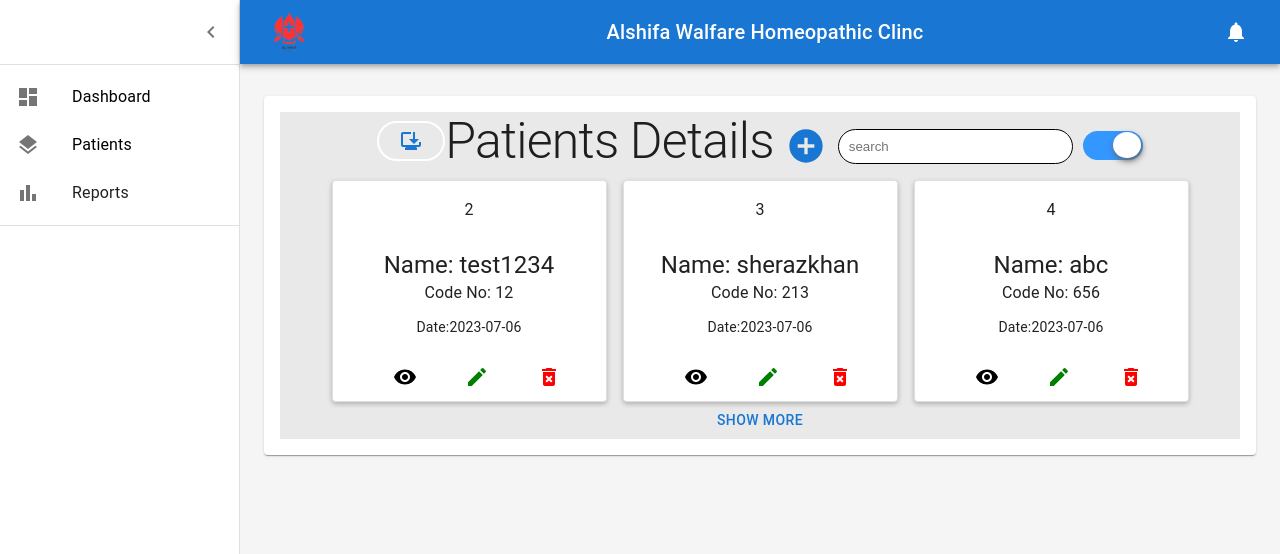
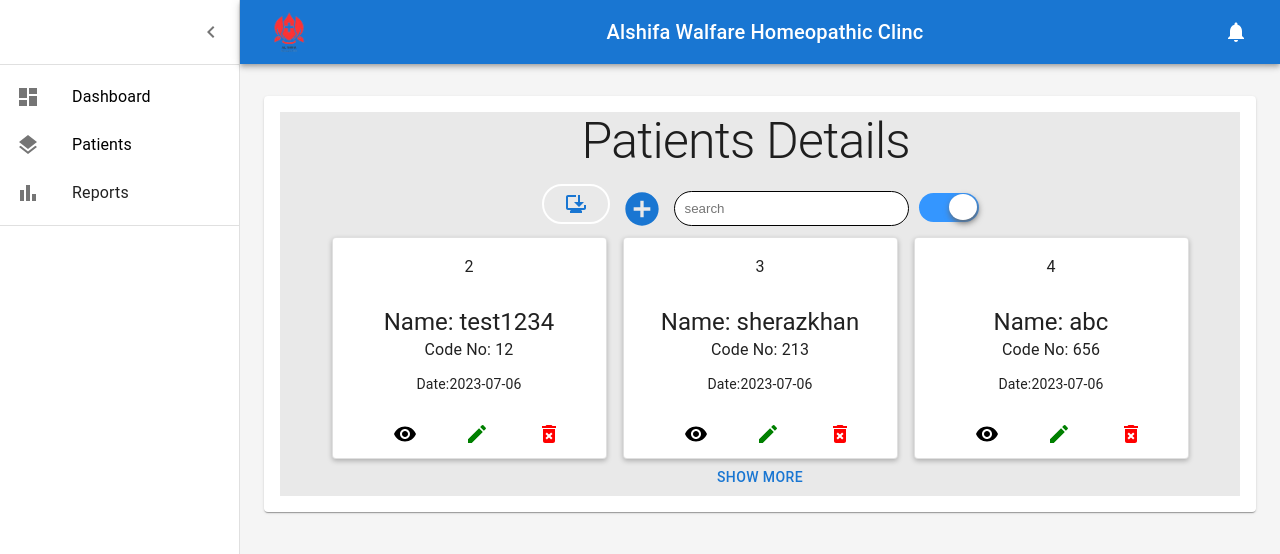
Before and after one commit to Msherazkhan801/alshifa, a React (Create React App) app: page /detail in a window 1280 px wide. Shown: the top 554 px of the page. Built offline with nearby package versions, Linux system fonts and the light colour scheme; data requests are answered from the project's data file.

Commit message:
minor changes

```diff
--- a/src/components/Detail.js
+++ b/src/components/Detail.js
@@ -8,6 +8,8 @@ import Excel from './Excel/Excel'
 import SearchBox from './SearchBox/SearchBox'
 import OutlinedCard from './card/Card'
 import Switchbtn from './switchbtn/Switchbtn'
+import ArrowBackIcon from '@mui/icons-material/ArrowBack';
+import { Link } from 'react-router-dom'
 const Detail = ({variant}) => {
   const [rows, setRows] = useState([])
   const [search, setSearch] = useState('')
@@ -53,11 +55,14 @@ const Detail = ({variant}) => {
   return (
     <Box  bgcolor={'#e9e9e9'} display='flex' justifyContent={'center'}>
       <Box mt={variant ? '50px':'0px'}>
+       <Box sx={{ display: "flex", justifyContent: "space-between", alignItems: "center",  }}>
+        {variant ? <Link to='/detail'><ArrowBackIcon /></Link>:''}
+          <Typography variant='h1' textAlign={'center'} fontSize={50} mb={'10px'} ml={variant ? '':'250px'}> Patients Details</Typography><br/>
+        </Box>
     {   <Box sx={{ display: "flex", justifyContent: "center", alignItems: "center",  }}>
         <Box sx={{border:'2px solid #fff',borderRadius:'50px',marginTop:'-10px'}}>
         <Excel data={rows} />
         </Box>
-          <Typography variant='h1' textAlign={'center'} fontSize={50} mb={'10px'}> Patients Details</Typography><br/>
           <BasicModal rows={rows} />
           <SearchBox search={search} setSearch={setSearch} />
           <Switchbtn isTable={isCard} setIsTable={setIsCard}/>
```
